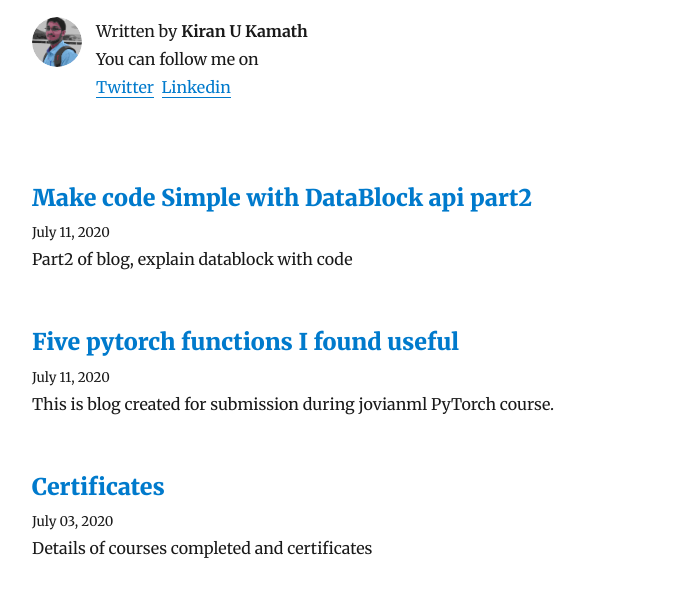
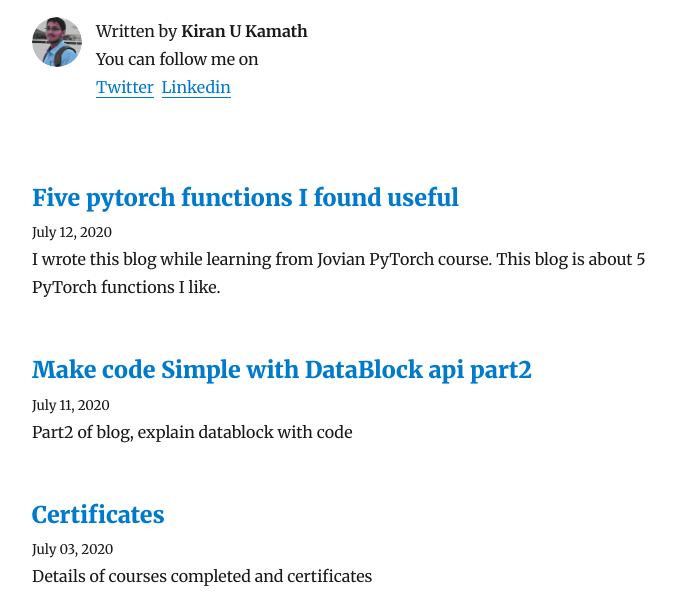
Before and after one commit to kiranukamath/myblogsite, a Gatsby site: page /blog/ in a window 1280 px wide. Shown: the part 137-750 px from the top of the page, without its empty margins (293-969 px from the left). Built offline with nearby package versions, Linux system fonts and the light colour scheme; Gatsby itself is replaced by a stand-in of ours; some packages are replaced by stand-ins of ours.

Commit message:
Update Blog “five-pytorch-functions-i-found-useful”

```diff
--- a/content/blog/five-pytorch-functions-i-found-useful.md
+++ b/content/blog/five-pytorch-functions-i-found-useful.md
@@ -1,8 +1,10 @@
 ---
 path: five pytorch functions
-date: 2020-07-11T05:08:39.645Z
+date: 2020-07-12T05:08:39.645Z
 title: Five pytorch functions I found useful
-description: This is blog created for submission during jovianml PyTorch course.
+description: >-
+  I wrote this blog while learning from Jovian PyTorch course. This blog is
+  about 5 PyTorch functions I like.
 ---
 I wrote this blog month ago while learning from jovian.ml PyTorch course. Had to write and submit a blog of 5 pytorch functions I like, as the first assignment. It was fun.
 
```
